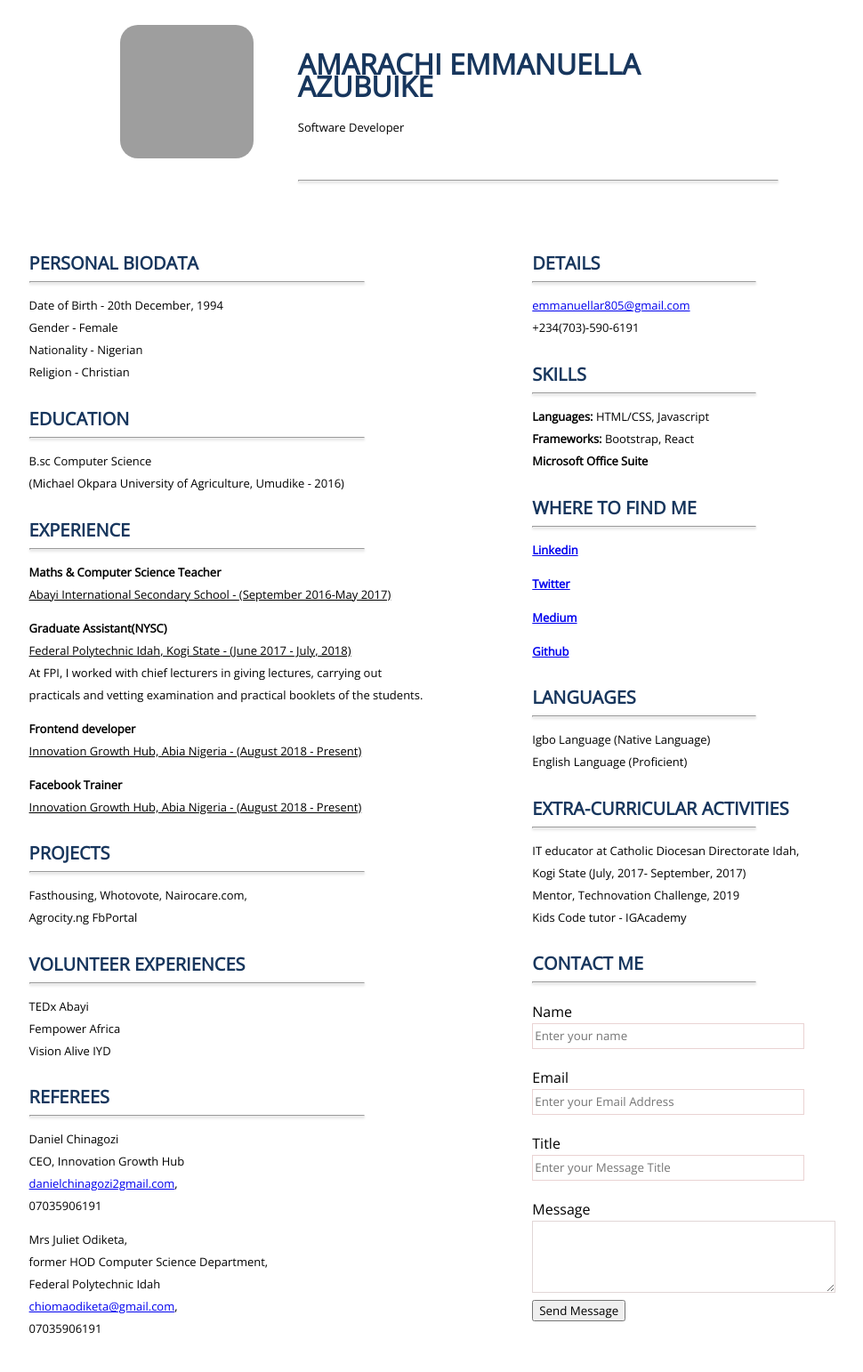
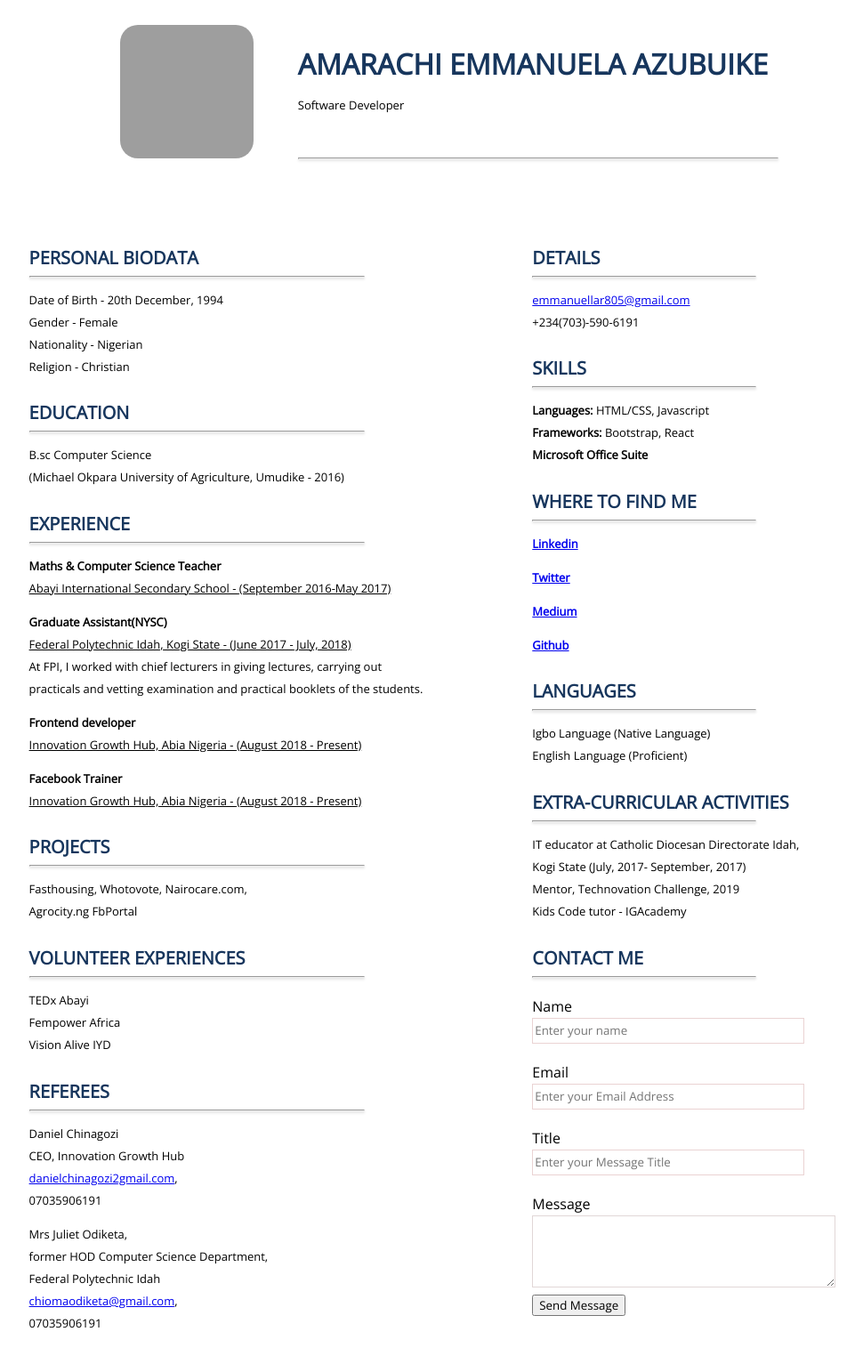
Before and after one commit to emmanuellar/StartTask2, a PHP site: page / in a window 1280 px wide. Shown: the whole page at 89% size, without its empty margins (146-1116 px from the left). After the commit the page ends 1493 px from the top, so only its background shows below. Run offline with PHP 8.4, Linux system fonts and the light colour scheme; data that the repository does not hold is empty; grey boxes are pictures that could not be loaded.

Commit message:
Added SEO

```diff
--- a/index.php
+++ b/index.php
@@ -17,9 +17,10 @@
     <meta charset="UTF-8">
     <meta name="viewport" content="width=device-width, initial-scale=1.0">
     <meta http-equiv="X-UA-Compatible" content="ie=edge">
-    <title>My Resume</title>
+    <title>Amarachi Emmanuela Azubuike's Resume</title>
     <link rel="stylesheet" type="text/css" href="style.css">
     <link href="https://fonts.googleapis.com/css?family=Open+Sans&display=swap" rel="stylesheet">
+    <meta name="description" content="This is Amarachi Azubuike's Profile. It contains both her professional details and her career details">
 </head>
 <body>
     <div>
@@ -29,11 +30,11 @@
                 <div class="row1">
                     <div class="column1">
                         <span>
-                            <img class="image" src="https://res.cloudinary.com/inaaga/image/upload/v1566422226/amy.jpg" alt="Amarachi's Passport">
+                            <img class="image" src="https://res.cloudinary.com/inaaga/image/upload/v1566422226/amy.jpg" alt="Amarachi's picture">
                         </span>
                     </div>
                     <div class="column2">
-                        <h1>AMARACHI EMMANUELLA AZUBUIKE</h1>
+                        <h1>AMARACHI EMMANUELA AZUBUIKE</h1>
                         <p>Software Developer</p>
                         <br />
 
```
